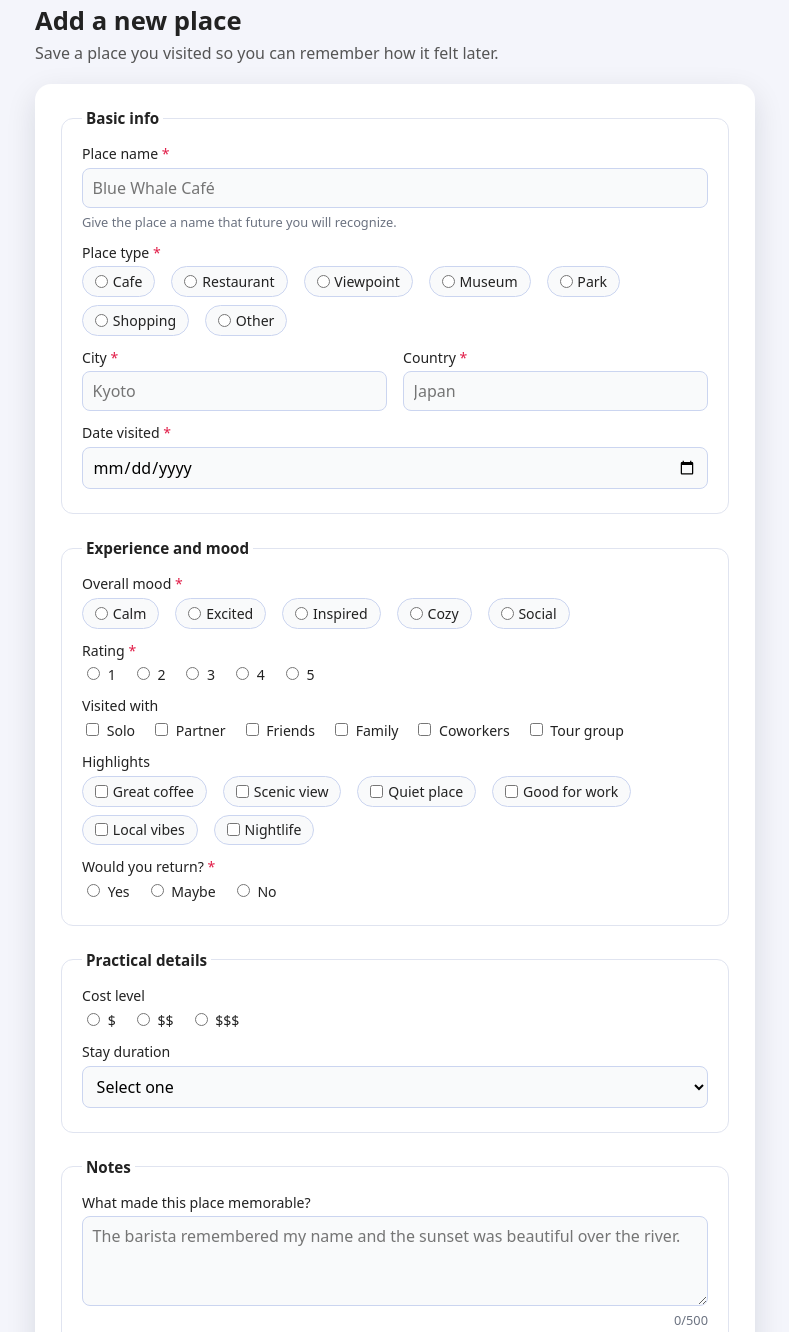
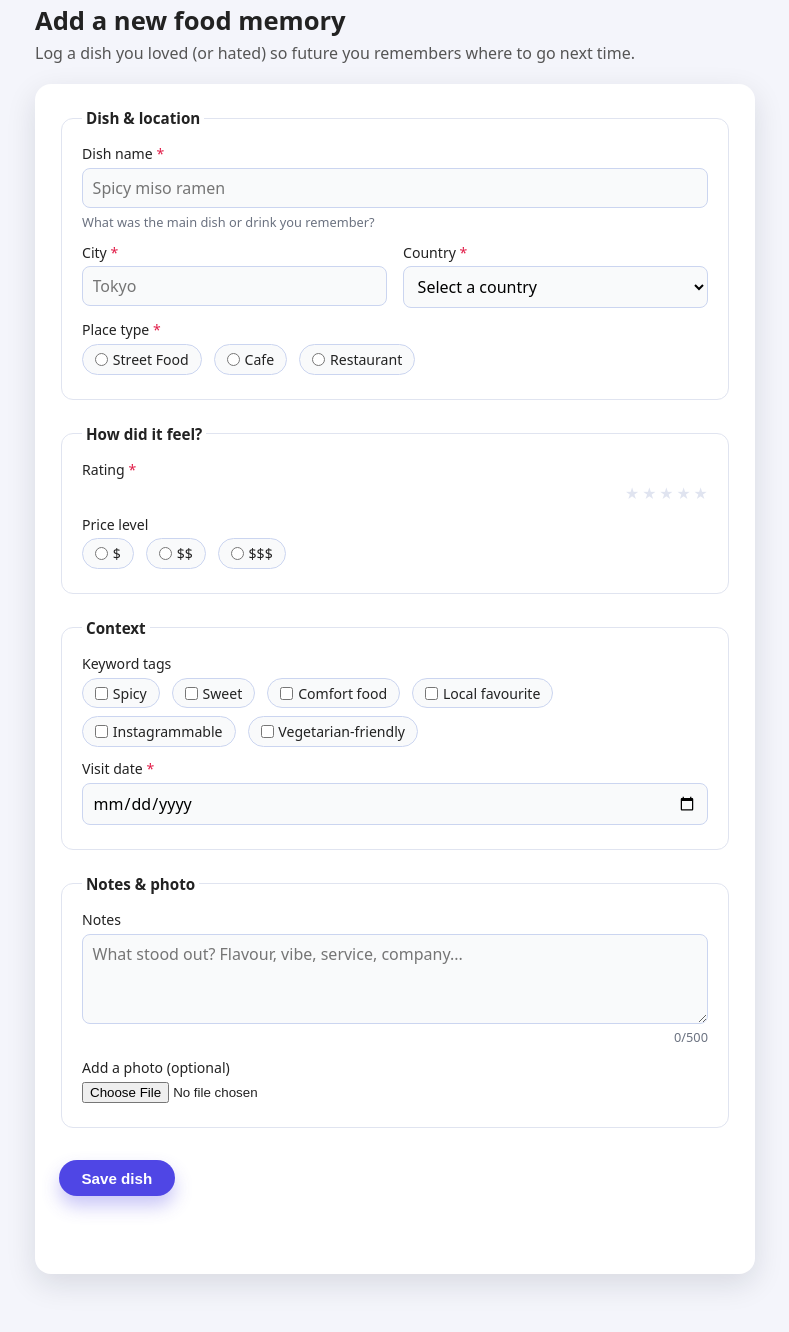
Before and after one commit to voq-sheridan/travelfoodlog, a plain HTML site: page index.html in a window 1280 px wide. Shown: the part 21-1353 px from the top of the page, without its empty margins (245-1034 px from the left). Drawn offline with Linux system fonts and the light colour scheme.

Commit message:
revised the codes on 3 files

```diff
--- a/index.html
+++ b/index.html
@@ -2,7 +2,7 @@
 <html lang="en">
 <head>
   <meta charset="UTF-8">
-  <title>Add a New Place</title>
+  <title>Add a New Dish Spot</title>
   <meta name="viewport" content="width=device-width, initial-scale=1">
   <link rel="stylesheet" href="styles.css">
   <script src="script.js" defer></script>
@@ -10,186 +10,159 @@
 <body>
   <main class="page">
     <header class="page-header">
-      <h1>Add a new place</h1>
-      <p>Save a place you visited so you can remember how it felt later.</p>
+      <h1>Add a new food memory</h1>
+      <p>Log a dish you loved (or hated) so future you remembers where to go next time.</p>
     </header>
 
     <section class="card">
-      <form id="placeForm" action="/places" method="post" enctype="multipart/form-data" novalidate>
-        <!-- A. Basic info -->
+      <form id="dishForm" action="/places" method="post" enctype="multipart/form-data" novalidate>
+        <!-- A. Dish + location -->
         <fieldset>
-          <legend>Basic info</legend>
+          <legend>Dish & location</legend>
 
           <div class="field">
-            <label for="placeName">Place name <span class="required">*</span></label>
-            <input id="placeName" name="placeName" type="text" required placeholder="Blue Whale Café">
-            <p class="field-hint">Give the place a name that future you will recognize.</p>
+            <label for="dishName">Dish name <span class="required">*</span></label>
+            <input id="dishName" name="dishName" type="text" required placeholder="Spicy miso ramen">
+            <p class="field-hint">What was the main dish or drink you remember?</p>
+          </div>
+
+          <div class="inline-fields">
+            <div class="field">
+              <label for="locationCity">City <span class="required">*</span></label>
+              <input id="locationCity" name="locationCity" type="text" required placeholder="Tokyo">
+            </div>
+            <div class="field">
+              <label for="locationCountry">Country <span class="required">*</span></label>
+              <select id="locationCountry" name="locationCountry" required>
+                <option value="">Select a country</option>
+                <option value="Japan">Japan</option>
+                <option value="Canada">Canada</option>
+                <option value="Thailand">Thailand</option>
+                <option value="Vietnam">Vietnam</option>
+                <option value="France">France</option>
+                <option value="Italy">Italy</option>
+                <option value="USA">United States</option>
+                <option value="Other">Other</option>
+              </select>
+            </div>
           </div>
 
           <div class="field">
             <label>Place type <span class="required">*</span></label>
             <div class="option-group option-group-pill" role="radiogroup" aria-label="Place type">
               <label class="pill">
-                <input type="radio" name="placeType" value="cafe" required> Cafe
+                <input type="radio" name="placeType" value="Street Food" required> Street Food
               </label>
               <label class="pill">
-                <input type="radio" name="placeType" value="restaurant"> Restaurant
+                <input type="radio" name="placeType" value="Cafe"> Cafe
               </label>
               <label class="pill">
-                <input type="radio" name="placeType" value="viewpoint"> Viewpoint
-              </label>
-              <label class="pill">
-                <input type="radio" name="placeType" value="museum"> Museum
-              </label>
-              <label class="pill">
-                <input type="radio" name="placeType" value="park"> Park
-              </label>
-              <label class="pill">
-                <input type="radio" name="placeType" value="shopping"> Shopping
-              </label>
-              <label class="pill">
-                <input type="radio" name="placeType" value="other"> Other
+                <input type="radio" name="placeType" value="Restaurant"> Restaurant
               </label>
             </div>
           </div>
+        </fieldset>
 
-          <div class="inline-fields">
-            <div class="field">
-              <label for="city">City <span class="required">*</span></label>
-              <input id="city" name="city" type="text" required placeholder="Kyoto">
-            </div>
-            <div class="field">
-              <label for="country">Country <span class="required">*</span></label>
-              <input id="country" name="country" type="text" required placeholder="Japan">
+        <!-- B. Rating & price -->
+        <fieldset>
+          <legend>How did it feel?</legend>
+
+          <div class="field">
+            <label>Rating <span class="required">*</span></label>
+            <div class="star-rating" aria-label="Rating from 1 to 5">
+              <!-- radios are visually hidden but still handle validation -->
+              <input type="radio" id="rating-5" name="rating" value="5" required>
+              <label for="rating-5" title="Amazing">★</label>
+
+              <input type="radio" id="rating-4" name="rating" value="4">
+              <label for="rating-4" title="Great">★</label>
+
+              <input type="radio" id="rating-3" name="rating" value="3">
+              <label for="rating-3" title="Good">★</label>
+
+              <input type="radio" id="rating-2" name="rating" value="2">
+              <label for="rating-2" title="Meh">★</label>
+
+              <input type="radio" id="rating-1" name="rating" value="1">
+              <label for="rating-1" title="Never again">★</label>
             </div>
           </div>
 
           <div class="field">
-            <label for="dateVisited">Date visited <span class="required">*</span></label>
-            <input id="dateVisited" name="dateVisited" type="date" required>
+            <label>Price level</label>
+            <div class="option-group option-group-pill" role="radiogroup" aria-label="Price level">
+              <label class="pill">
+                <input type="radio" name="priceLevel" value="$"> $
+              </label>
+              <label class="pill">
+                <input type="radio" name="priceLevel" value="$$"> $$
+              </label>
+              <label class="pill">
+                <input type="radio" name="priceLevel" value="$$$"> $$$
+              </label>
+            </div>
           </div>
         </fieldset>
 
-        <!-- B. Experience and mood -->
+        <!-- C. Tags + date -->
         <fieldset>
-          <legend>Experience and mood</legend>
+          <legend>Context</legend>
 
           <div class="field">
-            <label>Overall mood <span class="required">*</span></label>
-            <div class="option-group option-group-pill" role="radiogroup" aria-label="Overall mood">
+            <label>Keyword tags</label>
+            <div class="option-group option-group-pill">
+              <!-- name is KeywordTags to match your schema -->
               <label class="pill">
-                <input type="radio" name="mood" value="calm" required> Calm
+                <input type="checkbox" name="KeywordTags" value="spicy"> Spicy
               </label>
               <label class="pill">
-                <input type="radio" name="mood" value="excited"> Excited
+                <input type="checkbox" name="KeywordTags" value="sweet"> Sweet
               </label>
               <label class="pill">
-                <input type="radio" name="mood" value="inspired"> Inspired
+                <input type="checkbox" name="KeywordTags" value="comfort"> Comfort food
               </label>
               <label class="pill">
-                <input type="radio" name="mood" value="cozy"> Cozy
+                <input type="checkbox" name="KeywordTags" value="local"> Local favourite
               </label>
               <label class="pill">
-                <input type="radio" name="mood" value="social"> Social
+                <input type="checkbox" name="KeywordTags" value="instagrammable"> Instagrammable
+              </label>
+              <label class="pill">
+                <input type="checkbox" name="KeywordTags" value="vegetarian"> Vegetarian-friendly
               </label>
             </div>
           </div>
 
           <div class="field">
-            <label>Rating <span class="required">*</span></label>
-            <div class="option-group" role="radiogroup" aria-label="Rating from 1 to 5">
-              <label><input type="radio" name="rating" value="1" required> 1</label>
-              <label><input type="radio" name="rating" value="2"> 2</label>
-              <label><input type="radio" name="rating" value="3"> 3</label>
-              <label><input type="radio" name="rating" value="4"> 4</label>
-              <label><input type="radio" name="rating" value="5"> 5</label>
+            <label for="visitDate">Visit date <span class="required">*</span></label>
+            <input id="visitDate" name="visitDate" type="date" required>
+          </div>
+        </fieldset>
+
+        <!-- D. Notes + photo -->
+        <fieldset>
+          <legend>Notes & photo</legend>
+
+          <div class="field">
+            <label for="notes">Notes</label>
+            <textarea id="notes" name="notes" placeholder="What stood out? Flavour, vibe, service, company..."></textarea>
+            <div class="char-counter" aria-live="polite">
+              <span id="notesCount">0</span>/500
             </div>
           </div>
 
           <div class="field">
-            <label>Visited with</label>
-            <div class="option-group">
-              <label><input type="checkbox" name="visitedWith" value="solo"> Solo</label>
-              <label><input type="checkbox" name="visitedWith" value="partner"> Partner</label>
-              <label><input type="checkbox" name="visitedWith" value="friends"> Friends</label>
-              <label><input type="checkbox" name="visitedWith" value="family"> Family</label>
-              <label><input type="checkbox" name="visitedWith" value="coworkers"> Coworkers</label>
-              <label><input type="checkbox" name="visitedWith" value="tourGroup"> Tour group</label>
-            </div>
-          </div>
-
-          <div class="field">
-            <label>Highlights</label>
-            <div class="option-group option-group-pill">
-              <label class="pill"><input type="checkbox" name="tags" value="greatCoffee"> Great coffee</label>
-              <label class="pill"><input type="checkbox" name="tags" value="scenicView"> Scenic view</label>
-              <label class="pill"><input type="checkbox" name="tags" value="quiet"> Quiet place</label>
-              <label class="pill"><input type="checkbox" name="tags" value="goodForWork"> Good for work</label>
-              <label class="pill"><input type="checkbox" name="tags" value="localVibes"> Local vibes</label>
-              <label class="pill"><input type="checkbox" name="tags" value="nightlife"> Nightlife</label>
-            </div>
-          </div>
-
-          <div class="field">
-            <label>Would you return? <span class="required">*</span></label>
-            <div class="option-group" role="radiogroup" aria-label="Would you return">
-              <label><input type="radio" name="wouldReturn" value="yes" required> Yes</label>
-              <label><input type="radio" name="wouldReturn" value="maybe"> Maybe</label>
-              <label><input type="radio" name="wouldReturn" value="no"> No</label>
+            <label for="photoUrl">Add a photo (optional)</label>
+            <input id="photoUrl" name="photoUrl" type="file" accept="image/*">
+            <div id="photoPreviewWrapper" class="photo-preview-wrapper" hidden>
+              <p class="field-hint">Preview</p>
+              <img id="photoPreview" alt="Selected dish photo preview">
             </div>
           </div>
         </fieldset>
 
-        <!-- C. Practical details -->
-        <fieldset>
-          <legend>Practical details</legend>
-
-          <div class="field">
-            <label>Cost level</label>
-            <div class="option-group" role="radiogroup" aria-label="Cost level">
-              <label><input type="radio" name="costLevel" value="1"> $</label>
-              <label><input type="radio" name="costLevel" value="2"> $$</label>
-              <label><input type="radio" name="costLevel" value="3"> $$$</label>
-            </div>
-          </div>
-
-          <div class="field">
-            <label for="stayDuration">Stay duration</label>
-            <select id="stayDuration" name="stayDuration">
-              <option value="">Select one</option>
-              <option value="1-2h">1 to 2 hours</option>
-              <option value="halfDay">Half day</option>
-              <option value="fullDay">Full day</option>
-              <option value="overnight">Overnight</option>
-            </select>
-          </div>
-        </fieldset>
-
-        <!-- D. Notes -->
-        <fieldset>
-          <legend>Notes</legend>
-
-          <div class="field">
-            <label for="description">What made this place memorable?</label>
-            <textarea id="description" name="description" placeholder="The barista remembered my name and the sunset was beautiful over the river."></textarea>
-            <div class="char-counter" aria-live="polite">
-              <span id="descriptionCount">0</span>/500
-            </div>
-          </div>
-
-          <div class="field">
-            <label for="personalTip">Tips for future you or friends</label>
-            <textarea id="personalTip" name="personalTip" placeholder="Go around 4 pm to avoid crowds and grab the window seat on the left."></textarea>
-          </div>
-
-          <div class="field">
-            <label for="photo">Add a photo (optional)</label>
-            <input id="photo" name="photo" type="file" accept="image/*">
-          </div>
-        </fieldset>
-
         <div class="form-footer">
-          <button type="submit" class="primary-btn">Save place</button>
+          <button type="submit" class="primary-btn">Save dish</button>
           <p id="formStatus" class="form-status" role="status" aria-live="polite"></p>
         </div>
       </form>
--- a/script.js
+++ b/script.js
@@ -1,42 +1,69 @@
 document.addEventListener("DOMContentLoaded", () => {
-  const form = document.getElementById("placeForm");
+  const form = document.getElementById("dishForm");
   const statusEl = document.getElementById("formStatus");
-  const description = document.getElementById("description");
-  const descriptionCount = document.getElementById("descriptionCount");
 
-  // Live character count for description
-  if (description && descriptionCount) {
+  // Notes character counter
+  const notes = document.getElementById("notes");
+  const notesCount = document.getElementById("notesCount");
+
+  if (notes && notesCount) {
     const updateCount = () => {
-      const length = description.value.length;
-      descriptionCount.textContent = length;
+      const length = notes.value.length;
+      notesCount.textContent = length;
     };
 
-    description.addEventListener("input", updateCount);
+    notes.addEventListener("input", updateCount);
     updateCount();
   }
 
-  // Handle submit (static demo)
+  // Photo preview
+  const photoInput = document.getElementById("photoUrl");
+  const photoPreviewWrapper = document.getElementById("photoPreviewWrapper");
+  const photoPreview = document.getElementById("photoPreview");
+
+  if (photoInput && photoPreview && photoPreviewWrapper) {
+    photoInput.addEventListener("change", () => {
+      const file = photoInput.files && photoInput.files[0];
+
+      if (!file) {
+        photoPreviewWrapper.hidden = true;
+        photoPreview.src = "";
+        return;
+      }
+
+      const reader = new FileReader();
+      reader.onload = (e) => {
+        photoPreview.src = e.target.result;
+        photoPreviewWrapper.hidden = false;
+      };
+      reader.readAsDataURL(file);
+    });
+  }
+
+  // Handle submit (static demo mode)
   if (form && statusEl) {
     form.addEventListener("submit", (event) => {
       event.preventDefault(); // keep it static for now
 
-      // Use built-in validation
       if (!form.checkValidity()) {
         form.reportValidity();
-        statusEl.textContent = "Please fill in the required fields.";
+        statusEl.textContent = "Please fill in the required fields (dish, location, place type, rating, date).";
         statusEl.classList.remove("success");
         statusEl.classList.add("error");
         return;
       }
 
-      // Fake success state for prototype
-      statusEl.textContent = "Place saved (demo only, no real database yet).";
+      statusEl.textContent = "Dish saved (demo only, not yet connected to the database).";
       statusEl.classList.remove("error");
       statusEl.classList.add("success");
 
-      // You can reset the form if you want:
+      // Optional: reset after success
       // form.reset();
-      // if (descriptionCount) descriptionCount.textContent = "0";
+      // if (notesCount) notesCount.textContent = "0";
+      // if (photoPreviewWrapper) {
+      //   photoPreviewWrapper.hidden = true;
+      //   photoPreview.src = "";
+      // }
     });
   }
 });
--- a/styles.css
+++ b/styles.css
@@ -1,5 +1,4 @@
-/* Layout and base styles */
-
+/* Reset-ish */
 *,
 *::before,
 *::after {
@@ -13,6 +12,8 @@ body {
   background: #f4f5fb;
   color: #222;
 }
+
+/* Layout */
 
 .page {
   max-width: 760px;
@@ -126,7 +127,7 @@ textarea {
 .option-group {
   display: flex;
   flex-wrap: wrap;
-  gap: 0.5rem 1rem;
+  gap: 0.5rem 0.75rem;
   font-size: 0.88rem;
 }
 
@@ -139,7 +140,7 @@ textarea {
   margin-right: 0.25rem;
 }
 
-/* Pill-style buttons */
+/* Pill-style buttons (button groups / chips / segments) */
 
 .option-group-pill .pill {
   border-radius: 999px;
@@ -150,7 +151,7 @@ textarea {
   align-items: center;
   gap: 0.3rem;
   cursor: pointer;
-  transition: background 0.15s ease, border-color 0.15s ease, box-shadow 0.15s ease;
+  transition: background 0.15s ease, border-color 0.15s ease, box-shadow 0.15s ease, color 0.15s ease;
 }
 
 .option-group-pill .pill input {
@@ -180,6 +181,51 @@ textarea {
   font-size: 0.8rem;
   color: #6b7280;
   text-align: right;
+}
+
+/* Star rating */
+
+.star-rating {
+  display: inline-flex;
+  flex-direction: row-reverse; /* needed for the CSS trick */
+  gap: 0.15rem;
+  font-size: 1.5rem;
+}
+
+.star-rating input {
+  display: none;
+}
+
+.star-rating label {
+  cursor: pointer;
+  color: #e0e4f0;
+  transition: color 0.15s ease, transform 0.1s ease;
+}
+
+/* When a radio is checked, colour that star and all previous ones */
+.star-rating input:checked ~ label {
+  color: #facc15;
+}
+
+/* Hover states */
+.star-rating label:hover,
+.star-rating label:hover ~ label {
+  color: #fde68a;
+  transform: translateY(-1px);
+}
+
+/* Photo preview */
+
+.photo-preview-wrapper {
+  margin-top: 0.5rem;
+}
+
+.photo-preview-wrapper img {
+  max-width: 200px;
+  max-height: 200px;
+  border-radius: 12px;
+  object-fit: cover;
+  border: 1px solid #e5e7eb;
 }
 
 /* Buttons and footer */
```
